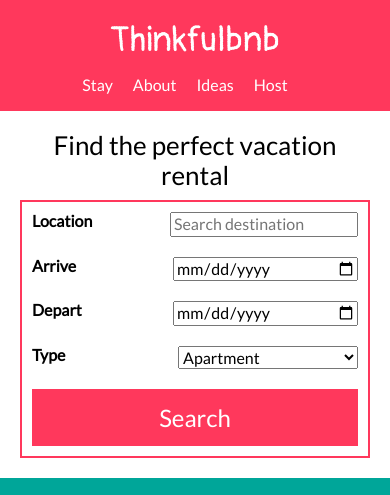
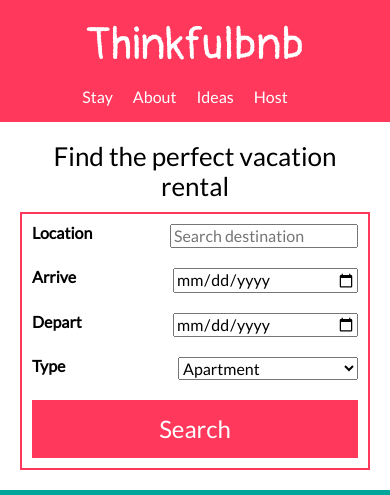
Before and after one commit to Harris-crypto/thinkfulbnb, a plain HTML site: page index.html in a window 390 px wide. Shown: the top 495 px of the page. Drawn offline with nearby package versions, Linux system fonts and the light colour scheme.

Commit message:
updating logo font size in css

```diff
--- a/style.css
+++ b/style.css
@@ -65,7 +65,7 @@ header nav {
 
 .logo {
   font-family: "Pangolin", cursive;
-  font-size: 35px; /* revision: fixed logo in mobile mode so that it isn't big enough to break the screen with a white line */
+  font-size: 45px; /* revision: fixed logo in mobile mode so that it isn't too small*/
   color: #fff;
 }
 
```
